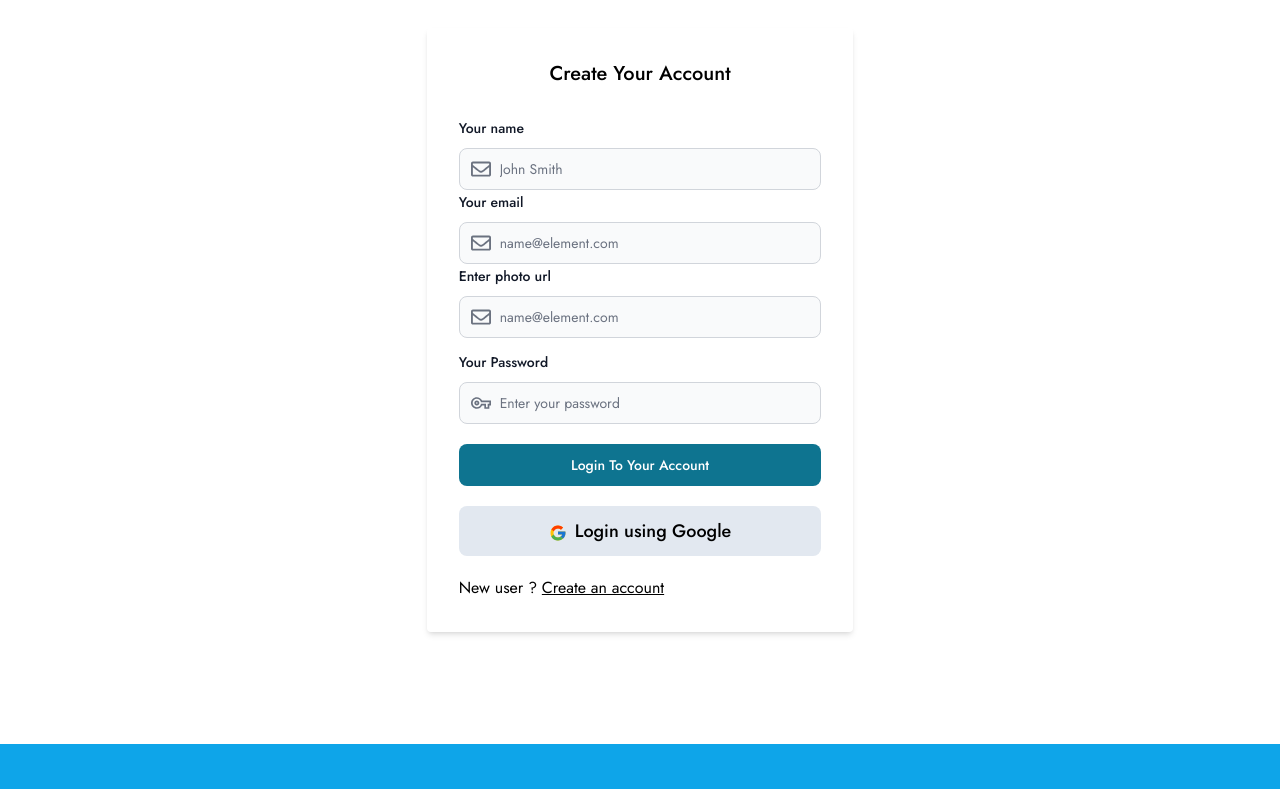
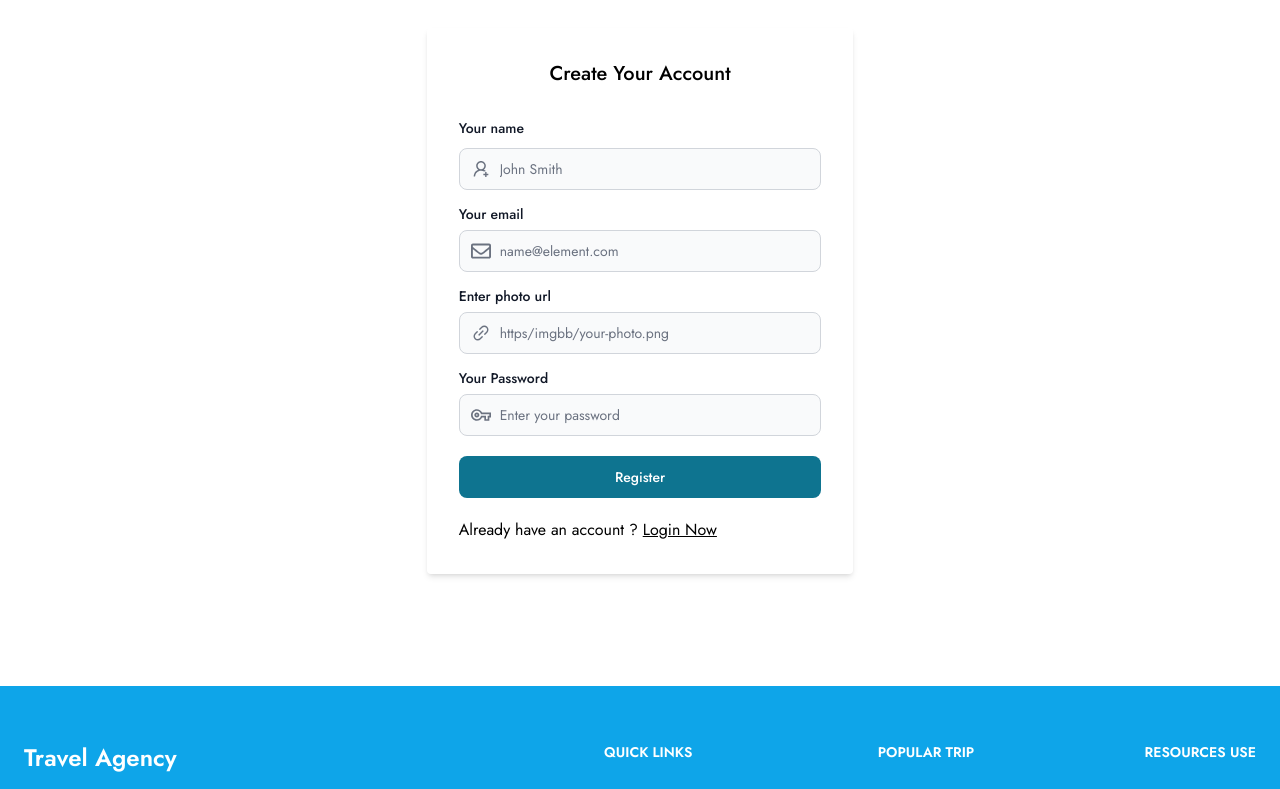
Before and after one commit to mukutdev/urban-travel-client, a React (Create React App) app: page /register in a window 1280 px wide. Shown: the part 564-1353 px from the top of the page. Built offline with nearby package versions, Linux system fonts and the light colour scheme.

Commit message:
register page added

```diff
--- a/src/pages/Register/Register.js
+++ b/src/pages/Register/Register.js
@@ -2,7 +2,7 @@ import React from 'react';
 import BgImage from '../../components/BgImage/BgImage';
 import regImg from "../../assets/images//pexels-suliman-sallehi-2128181.jpg";
 import { Button, Label, TextInput } from 'flowbite-react';
-import { FcGoogle } from 'react-icons/fc';
+import { AiOutlineUserAdd , AiOutlineLink} from 'react-icons/ai';
 import { Link } from 'react-router-dom';
 import { MdOutlineVpnKey } from 'react-icons/md';
 import { FaRegEnvelope } from 'react-icons/fa';
@@ -42,9 +42,9 @@ const Register = () => {
                 type="text"
                 placeholder="John Smith"
                 required={true}
-                icon={FaRegEnvelope}
+                icon={AiOutlineUserAdd}
               />
-              <div className="mb-2 block">
+              <div className="mt-3 mb-1 block">
                 <Label htmlFor="email4" value="Your email" />
               </div>
               <TextInput
@@ -55,18 +55,18 @@ const Register = () => {
                 required={true}
                 icon={FaRegEnvelope}
               />
-              <div className="mb-2 block">
+              <div className="mt-3 mb-1 block">
                 <Label htmlFor="photo" value="Enter photo url" />
               </div>
               <TextInput
                 id="photo"
-                name="email"
-                type="email"
-                placeholder="name@element.com"
+                name="photoUrl"
+                type="text"
+                placeholder="https/imgbb/your-photo.png"
                 required={true}
-                icon={FaRegEnvelope}
+                icon={AiOutlineLink}
               />
-              <div className="mb-2 block mt-3">
+              <div className="mt-3 mb-1 block">
                 <Label htmlFor="pass4" value="Your Password" />
               </div>
               <TextInput
@@ -78,15 +78,12 @@ const Register = () => {
                 icon={MdOutlineVpnKey}
               />
               <Button className="my-5 w-full" type="submit">
-                Login To Your Account
-              </Button>
-              <Button className="my-5 w-full bg-slate-200 font-medium text-black hover:bg-slate-100 " type="submit">
-               <FcGoogle className="text-lg mr-2 mt-1 "/> <span className="text-lg">Login using Google</span>
+                Register
               </Button>
             </form>
 
                 <p>
-                 New user ? <Link to={'/register'} className="underline">Create an account</Link>
+                 Already have an account ? <Link to={'/login'} className="underline">Login Now</Link>
                 </p>
           </div>
         </div>
```
